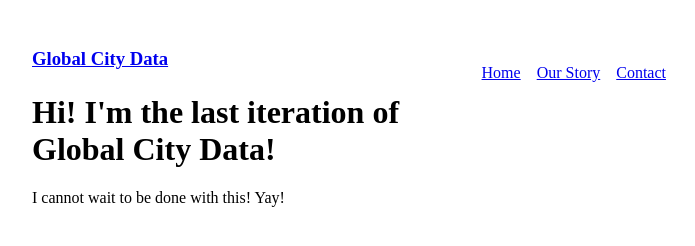
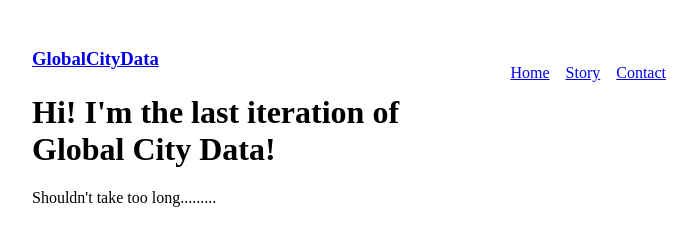
Before and after one commit to globalcitydata/globalcitydata, a Gatsby site: page / in a window 1280 px wide. Shown: the whole page, without its empty margins (283-978 px from the left). Built offline with nearby package versions, Linux system fonts and the light colour scheme; Gatsby itself is replaced by a stand-in of ours.

Commit message:
small update for dana

```diff
--- a/src/components/header.js
+++ b/src/components/header.js
@@ -1,24 +1,23 @@
 import React from 'react';
 import { Link } from 'gatsby';
 
-const ListLink = props => (
+const ListLink = ({ to, children }) => (
   <li style={{ display: 'inline-block', marginRight: '1rem' }}>
-    <Link to={props.to}>{props.children}</Link>
+    <Link to={to}>{children}</Link>
   </li>
 );
 
-export default ({ children }) => (
+export default () => (
   <>
     <header style={{ marginBottom: '1.5rem' }}>
       <Link to="/" style={{ textShadow: 'none', backgroundImage: 'none' }}>
-        <h3 style={{ display: 'inline' }}>Global City Data</h3>
+        <h3 style={{ display: 'inline' }}>GlobalCityData</h3>
       </Link>
       <ul style={{ listStyle: 'none', float: 'right' }}>
         <ListLink to="/">Home</ListLink>
-        <ListLink to="/story/">Our Story</ListLink>
+        <ListLink to="/story/">Story</ListLink>
         <ListLink to="/contact/">Contact</ListLink>
       </ul>
     </header>
-    {children}
   </>
 );
--- a/src/components/layout.js
+++ b/src/components/layout.js
@@ -5,6 +5,7 @@ import Header from './header';
 
 export default ({ children }) => (
   <div style={{ margin: '3rem auto', maxWidth: 650, padding: '0 1rem' }}>
-    <Header>{children}</Header>
+    <Header />
+    {children}
   </div>
 );
--- a/src/pages/index.js
+++ b/src/pages/index.js
@@ -4,6 +4,6 @@ import Layout from '../components/layout';
 export default () => (
   <Layout>
     <h1>Hi! I'm the last iteration of Global City Data!</h1>
-    <p>I cannot wait to be done with this! Yay!</p>
+    <p>Shouldn't take too long.........</p>
   </Layout>
 );
```
